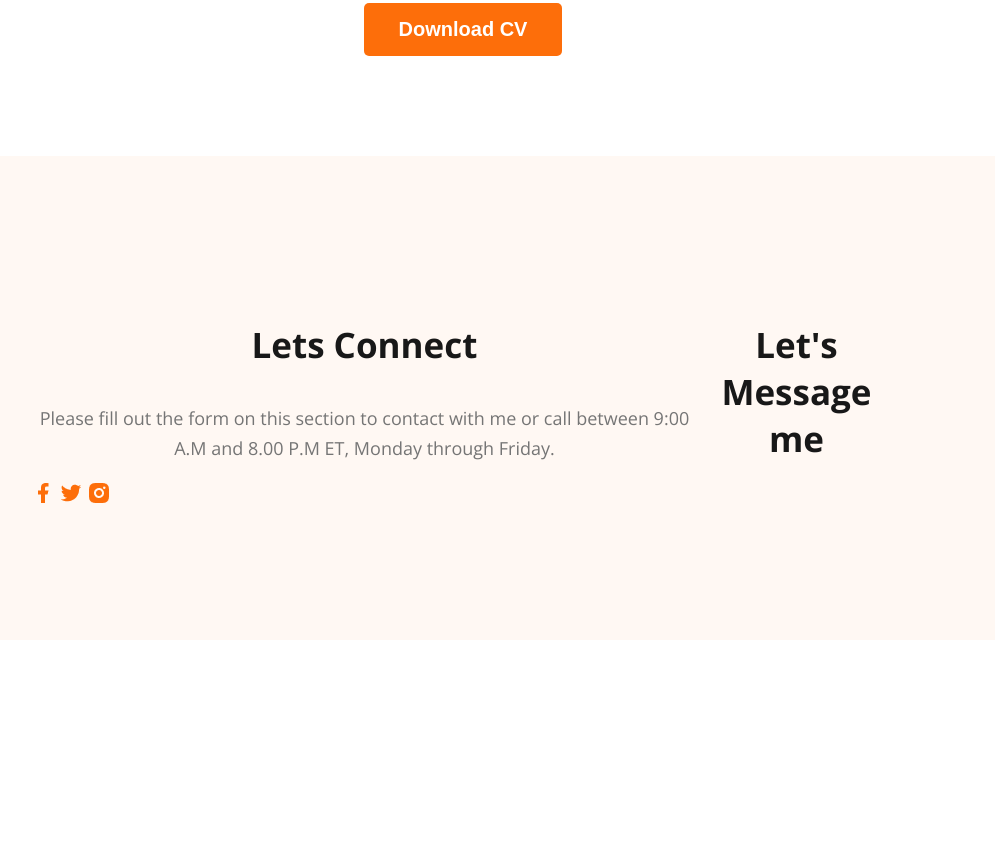
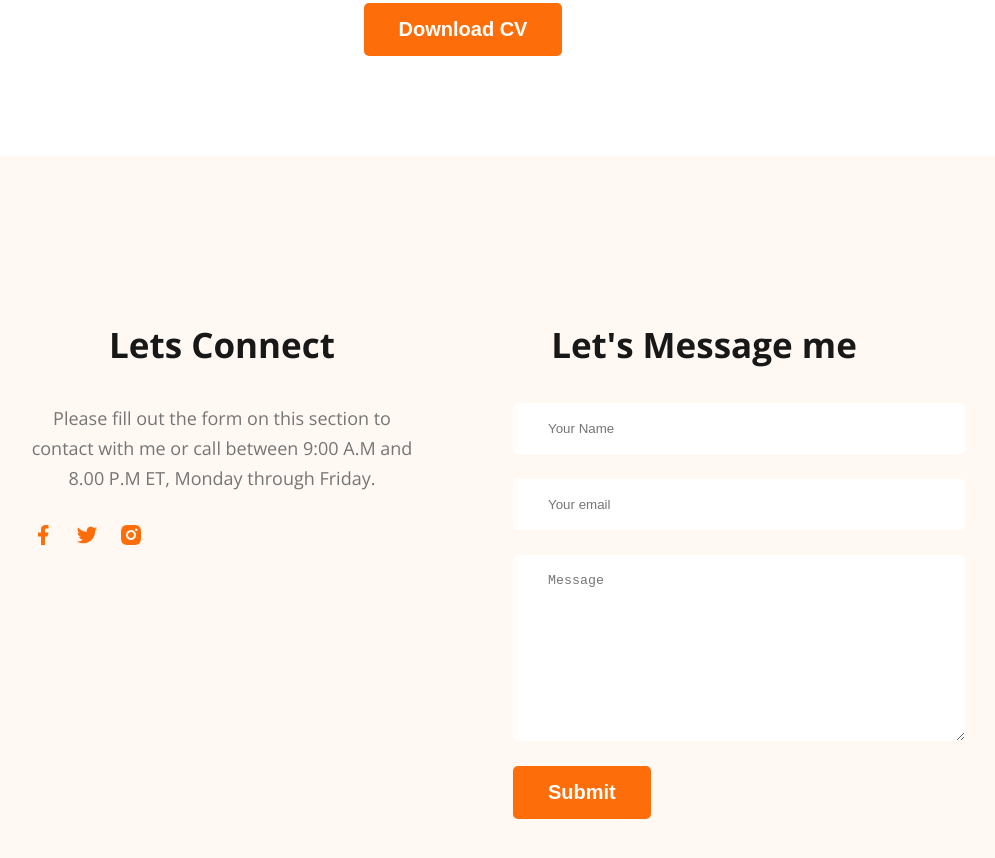
Before and after one commit to Yousuf7900/web-dev-portfolio, a plain HTML site: page index.html in a window 1280 px wide. Shown: the part 3176-4034 px from the top of the page, without its empty margins (177-1172 px from the left). Before the commit the page ends 3824 px from the top, so only its background shows below. Drawn offline with nearby package versions, Linux system fonts and the light colour scheme.

Commit message:
moye moye

```diff
--- a/index.html
+++ b/index.html
@@ -181,6 +181,12 @@
         </div>
         <div class="footer-column">
             <h3 class="section-title">Let's Message me</h3>
+            <form class="contact-form" action="">
+                <input type="text" placeholder="Your Name">
+                <input type="email" name="" id="" placeholder="Your email">
+                <textarea name="" id="" cols="30" rows="10" placeholder="Message"></textarea>
+                <input class="orange-button" type="button" value="Submit">
+            </form>
         </div>
     </footer>
   </body>
--- a/portfolio style/portfolio.css
+++ b/portfolio style/portfolio.css
@@ -182,6 +182,27 @@ main{
 footer{
   display: flex;
   background-color: #FFF8F3;
+  gap: 100px;
   padding: 130px 200px;
   margin-top: 100px;
 }
+.footer-column{
+  width: 50%;
+}
+
+.contact-form input[type="text"], .contact-form input[type="email"],
+textarea{
+  display: block;
+  margin-bottom: 25px;
+  padding: 18px 35px;
+  color: #757575;
+  border-radius: 5px;
+  background: #FFF;
+  border: 0;
+  width: 100%;
+}
+.social-links{
+  display: flex;
+  gap: 20px;
+  margin-top: 30px;
+}
```
